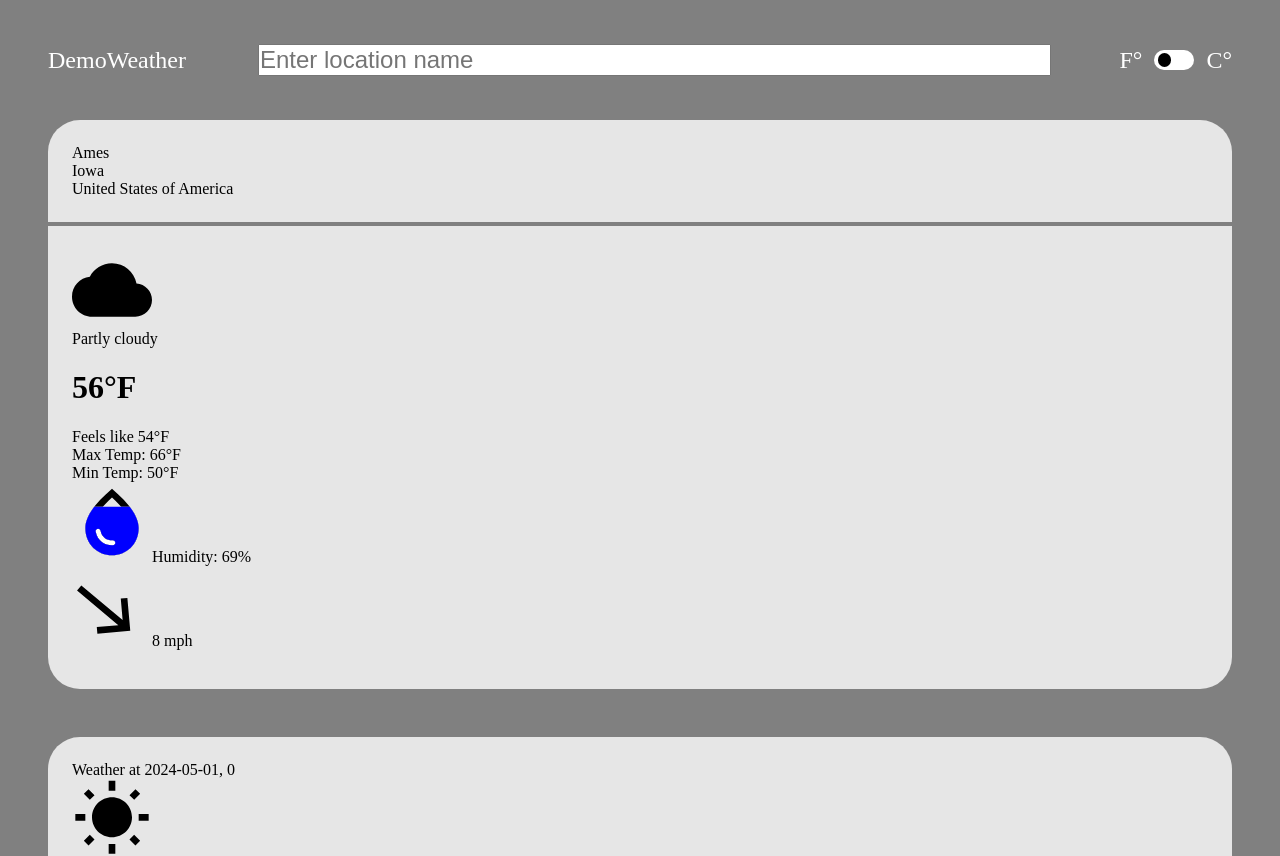
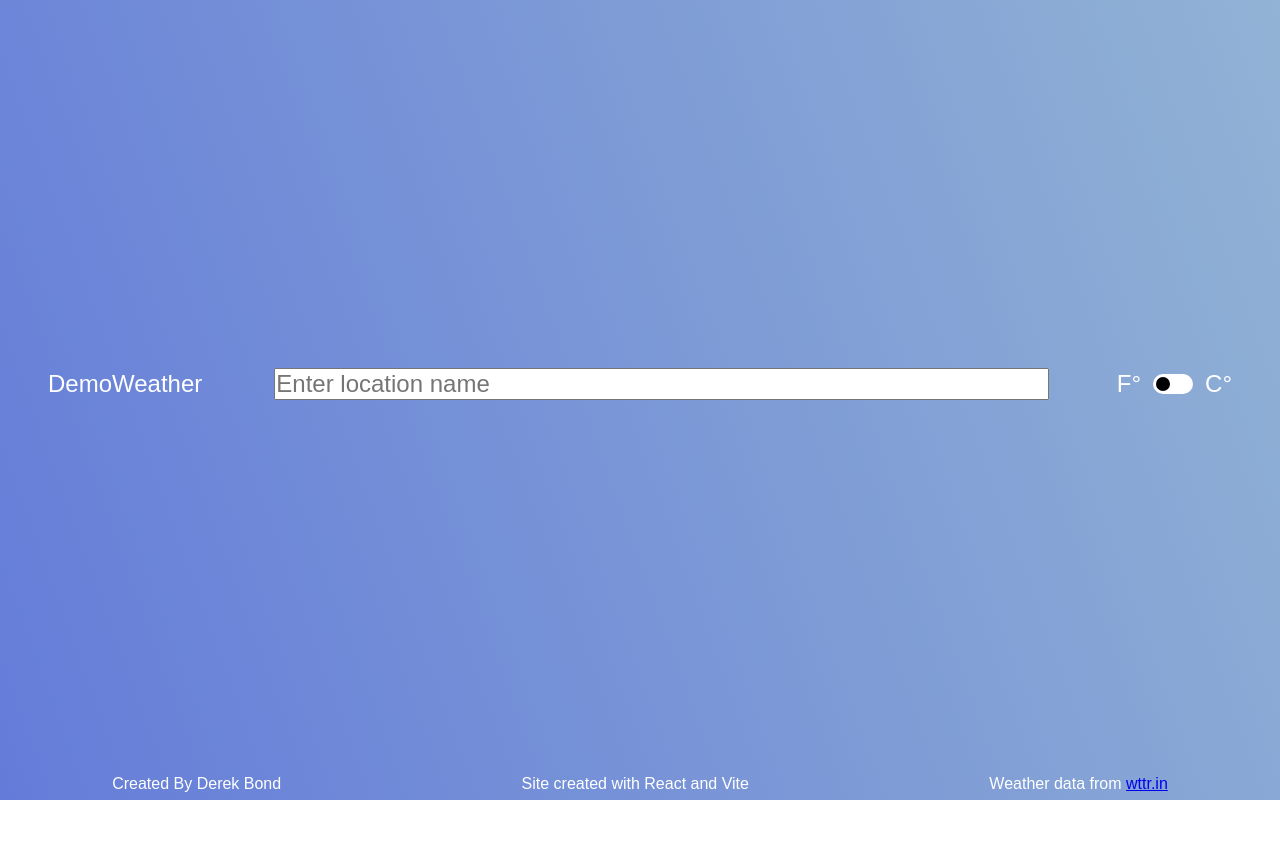
Before and after one commit to drB-dotjpg/DemoWeather, a React (Vite) app: page / in a window 1280 px wide. Shown: the top 856 px of the page. After the commit the page ends 800 px from the top, so only its background shows below. Built offline with nearby package versions, Linux system fonts and the light colour scheme; the HTML template or start-up script is replaced by a standard one.

Commit message:
major style improvements

```diff
--- a/package.json
+++ b/package.json
@@ -16,6 +16,7 @@
     "@material-ui/icons": "^4.11.3",
     "@mui/icons-material": "^5.15.16",
     "@mui/material": "^5.15.16",
+    "gsap": "^3.12.5",
     "react": "^18.2.0",
     "react-dom": "^18.2.0"
   },
--- a/src/App.tsx
+++ b/src/App.tsx
@@ -7,29 +7,67 @@ import CurrentCondition from './components/CurrentCondition'
 import HourlyCondition from './components/HourlyCondition'
 import tempdata from '../tempdata.json';
 import { UnitContext } from './context/UnitContext'
+import Background from './components/Background'
 
 export default function App() {
-    const [weather, setWeather] = useState<Weather>(tempdata as Weather);
+    // const [weather, setWeather] = useState<Weather | Error>(tempdata as Weather);
+    const [weather, setWeather] = useState<Weather | Error>();
     const [isSearching, setIsSearching] = useState<boolean>(false);
     const [unit, setUnit] = useState<string>('f');
 
     const handleNewQuery = (query: string) => {
         setIsSearching(true);
+        fadeCardsOut();
         fetch(`https://wttr.in/${query}?format=j1`)
-            .then(res => res.json())
+            .then(res => {
+                if (!res.ok) {
+                    const e = new Error('Failed to fetch weather data');
+                    setWeather(e);
+                    setIsSearching(false);
+                    fadeCardsIn();
+                    throw e;
+                }
+                return res.json();
+            })
             .then(data => {
                 setWeather(data);
                 setIsSearching(false);
-            });
+                fadeCardsIn();
+            })
     }
 
     const changeUnitToggle = () => {
         setUnit(unit === 'f' ? 'c' : 'f');
     }
 
+    const fadeCardsOut = () => {
+        const cards = document.querySelectorAll('.card');
+        cards.forEach((card) => {
+            card.classList.remove('fade-in');
+            card.classList.add('fade-out');
+        });
+    }
+
+    const fadeCardsIn = () => {
+        const cards = document.querySelectorAll('.card');
+        cards.forEach((card) => {
+            card.classList.remove('fade-out');
+            card.classList.add('fade-in');
+        });
+    }
+
     function getPageContent() {
-        if (isSearching) {
+        if (!weather) {
             return (<></>);
+        }
+        if (weather instanceof Error) {
+            return (
+                <div className='card-wrapper'>
+                    <div className='card'>
+                        Failed to fetch weather data
+                    </div>
+                </div>
+            );
         }
         return (
             <div className='body-wrapper'>
@@ -47,12 +85,14 @@ export default function App() {
                     </div>
                 </div>
                 <div className='card-wrapper'>
+                    <div className='card'>
+                        <h2>Hourly Forecast: Work in progress</h2 >
+                    </div>
                     {
                         weather?.weather.map((day) => (
                             day.hourly.map((hourWeather, key) => (
-                            <div className="card">
+                                <div className="card" key={key}>
                                     <HourlyCondition
-                                    key={key}
                                         date={day.date}
                                         hourlyWeather={hourWeather}
                                     />
@@ -65,16 +105,36 @@ export default function App() {
         );
     }
 
+    function getBackground() {
+        if (!weather || weather instanceof Error) {
+            return <Background weatherDesc='clear' />
+        }
+
+        return (
+            <Background weatherDesc={weather?.current_condition[0].weatherDesc[0].value} />
+        )
+    }
+
     return (
         <>
+            <div className="content-body">
                 <UnitContext.Provider value={unit}>
+                    <div className={'header-sizer ' + (!weather ? 'no-weather' : '')}>
                         <Header
                             changeWeather={handleNewQuery}
                             changeUnitToggle={changeUnitToggle}
                             isSearching={isSearching}
                         />
+                    </div>
                     {getPageContent()}
                 </UnitContext.Provider>
+                <footer className='footer'>
+                    <div>Created By Derek Bond</div>
+                    <div>Site created with React and Vite</div>
+                    <div>Weather data from <a href="https://wttr.in/">wttr.in</a></div>
+                </footer>
+            </div>
+            {getBackground()}
         </>
     )
 }
--- /dev/null
+++ b/src/components/Background.tsx
@@ -0,0 +1,53 @@
+import { useEffect, useState } from "react";
+import "../styles/Background.css";
+import gsap from "gsap";
+
+interface BackgroundProps {
+    weatherDesc: string | undefined;
+}
+
+interface BackgroundGradient {
+    bg1: string;
+    bg2: string;
+}
+
+interface BackgroundLookup {
+    [key: string]: BackgroundGradient;
+}
+
+export default function Background({ weatherDesc }: BackgroundProps) {
+
+    function getBackground() {
+        const lookup = weatherDesc?.toLowerCase() ?? "clear";
+        for (const [key, value] of Object.entries(bgLookup)) {
+            if (lookup.includes(key)) {
+                return value;
+            }
+        }
+        return bgLookup["clear"];
+    }
+
+    useEffect(() => {
+        const bg = getBackground();
+        gsap.to(".background", {
+            duration: 1,
+            "--bg1": `#${bg.bg1}`,
+            "--bg2": `#${bg.bg2}`
+        });
+    });
+
+    return (
+        <div className='background'></div>
+    );
+}
+
+const bgLookup: BackgroundLookup = {
+    "cloudy": { bg1: "AEC1D4", bg2: "ABD2FA" },
+    "overcast": { bg1: "AEC1D4", bg2: "ABD2FA" },
+    "clear": { bg1: "7692FF", bg2: "ABD2FA" },
+    "sunny": { bg1: "ABD2FA", bg2: "F1FEC6" },
+    "thunder": { bg1: "091540", bg2: "3D518C" },
+    "storm": { bg1: "091540", bg2: "3D518C" },
+    "snow": { bg1: "AEC1D4", bg2: "ABD2FA" },
+    "rain": { bg1: "091540", bg2: "AEC1D4" },
+}
--- a/src/components/CurrentCondition.tsx
+++ b/src/components/CurrentCondition.tsx
@@ -4,29 +4,33 @@ import { HumidityIndicator } from "./HumidityIndicator";
 import Temperature from "./Temperature";
 import WeatherIcon from "./WeatherIcon";
 import { WindIndicator } from "./WindIndicator";
+import "../styles/CurrentCondition.css";
 
 interface CurrentConditionProps {
     condition: WeatherCurrentCondition | undefined,
     dayStats: Weather['weather'][0];
 }
 
-export default function CurrentCondition({condition, dayStats}: CurrentConditionProps) {
+export default function CurrentCondition({ condition, dayStats }: CurrentConditionProps) {
     if (!condition) {
         return null
     }
 
     return (
-        <>
-            <WeatherIcon
-                weatherDesc={condition.weatherDesc[0].value}
-            />
-            <div>{condition.weatherDesc[0].value}</div>
+        <div className="current-condition">
             <h1>
                 <Temperature
                     tempC={parseInt(condition.temp_C)}
                     tempF={parseInt(condition.temp_F)}
                 />
             </h1>
+            <div>
+                <WeatherIcon
+                    weatherDesc={condition.weatherDesc[0].value}
+                />
+                <div>{condition.weatherDesc[0].value}</div>
+            </div>
+            <div>
                 <div>Feels like <Temperature
                     tempC={parseInt(condition.FeelsLikeC)}
                     tempF={parseInt(condition.FeelsLikeF)}
@@ -41,6 +45,7 @@ export default function CurrentCondition({condition, dayStats}: CurrentCondition
                     tempF={parseInt(dayStats.mintempF)}
                 />
                 </div>
+            </div>
             <HumidityIndicator
                 humidity={parseInt(condition.humidity)}
             />
@@ -48,6 +53,6 @@ export default function CurrentCondition({condition, dayStats}: CurrentCondition
                 direction={parseInt(condition.winddirDegree)}
                 speed={parseInt(condition.windspeedMiles)}
             />
-        </>
+        </div>
     )
 }
--- a/src/components/Location.tsx
+++ b/src/components/Location.tsx
@@ -12,7 +12,7 @@ export default function Location({location}: LocationProps) {
 
     return (
         <>
-            <div>{location.areaName[0].value}</div>
+            <h2>{location.areaName[0].value}</h2>
             <div>{location.region[0].value}</div>
             <div>{location.country[0].value}</div>
         </>
--- a/src/components/WindIndicator.tsx
+++ b/src/components/WindIndicator.tsx
@@ -23,7 +23,7 @@ export function WindIndicator({direction, speed}: WindIndicatorProps) {
     return (
         <div className='wind-indicator'>
             <div className="icon-wrapper">{getWindDirectionIcon()}</div>
-            <div>{speed} mph</div>
+            <div>Wind Speed: {speed} mph</div>
         </div>
     )
 }
--- a/src/styles/App.css
+++ b/src/styles/App.css
@@ -1,9 +1,16 @@
 body {
+    margin: 0;
+}
+
+.content-body {
     max-width: 80em;
+    min-height: calc(100dvh - 2rem);
     padding: 0 3em;
     margin: auto;
     color: white;
-    background-color: gray;
+    padding-bottom: 2em;
+    position: relative;
+    font-family: sans-serif;
 }
 
 .body-wrapper {
@@ -13,8 +20,6 @@ body {
 }
 
 .card-wrapper {
-    overflow: hidden;
-    border-radius: 2em;
     display: flex;
     flex-direction: column;
     gap: .25em;
@@ -25,3 +30,55 @@ body {
     color: black;
     padding: 1.5em;
 }
+
+.card-wrapper > .card:first-child {
+    border-radius: 2em 2em 0 0;
+}
+
+.card-wrapper > .card:last-child {
+    border-radius: 0 0 2em 2em;
+}
+
+.card-wrapper > .card:first-child:last-child {
+    border-radius: 2em;
+}
+
+@keyframes card-in {
+    from {
+        transform: translateY(100px);
+        opacity: 0;
+    }
+    to {
+        transform: translateY(0);
+        opacity: 1;
+    }
+}
+
+.fade-in {
+    animation: card-in cubic-bezier(0.015, 0.285, 0.205, 0.985) .6s forwards;
+}
+
+.fade-out {
+    animation: card-out .3s forwards;
+}
+
+@keyframes card-out {
+    from {
+        opacity: 1;
+    }
+    to {
+        opacity: 0;
+    }
+}
+
+.footer {
+    position: absolute;
+    bottom: 0;
+    left: 0;
+    width: 100%;
+    display: flex;
+    justify-content: space-around;
+    gap: 1rem;
+    align-items: center;
+    height: 2rem;
+}
--- /dev/null
+++ b/src/styles/Background.css
@@ -0,0 +1,12 @@
+.background {
+    position: fixed;
+    top: 0;
+    left: 0;
+    width: 100vw;
+    height: 100vh;
+    --bg1: #7692FF;
+    --bg2: #ABD2FA;
+    background: linear-gradient(70deg, var(--bg1), var(--bg2));
+    filter: brightness(.85);
+    z-index: -10;
+}
--- /dev/null
+++ b/src/styles/CurrentCondition.css
@@ -0,0 +1,6 @@
+.current-condition {
+    display: flex;
+    flex-wrap: wrap;
+    justify-content: space-around;
+    align-items: center;
+}
--- a/src/styles/Header.css
+++ b/src/styles/Header.css
@@ -1,5 +1,4 @@
 .header {
-    min-height: 5em;
     display: flex;
     justify-content: space-between;
     align-items: center;
@@ -11,3 +10,14 @@
 .header > .search-bar {
     width: 100%;
 }
+
+.header-sizer {
+    display: flex;
+    align-items: center;
+    height: 10rem;
+    transition: height .6s;
+}
+
+.no-weather {
+    height: calc(100dvh - 2rem);
+}
--- a/src/styles/HumidityIndicator.css
+++ b/src/styles/HumidityIndicator.css
@@ -1,6 +1,6 @@
 .humidity-indicator {
     display: flex;
-    align-items: baseline;
+    align-items: center;
 }
 
 .humidity-indicator > .icon-wrapper {
--- a/src/styles/WindIndicator.css
+++ b/src/styles/WindIndicator.css
@@ -1,6 +1,6 @@
 .wind-indicator {
     display: flex;
-    align-items: baseline;
+    align-items: center;
 }
 
 .wind-indicator > .icon-wrapper {
```
Also changed, not shown: 1 other file (tests, documents, lock files or other folders). Lines whose indentation alone changed are shown as unchanged.
